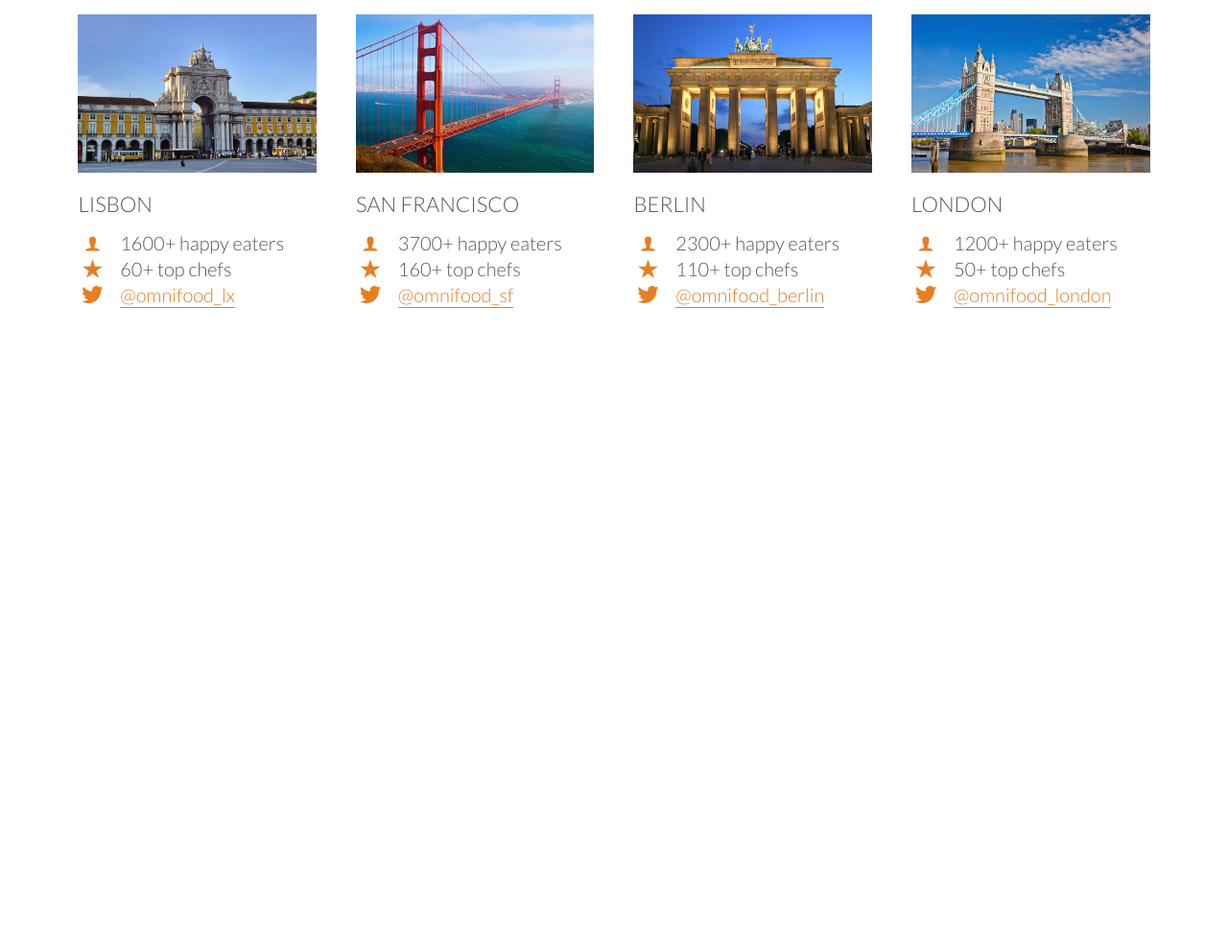
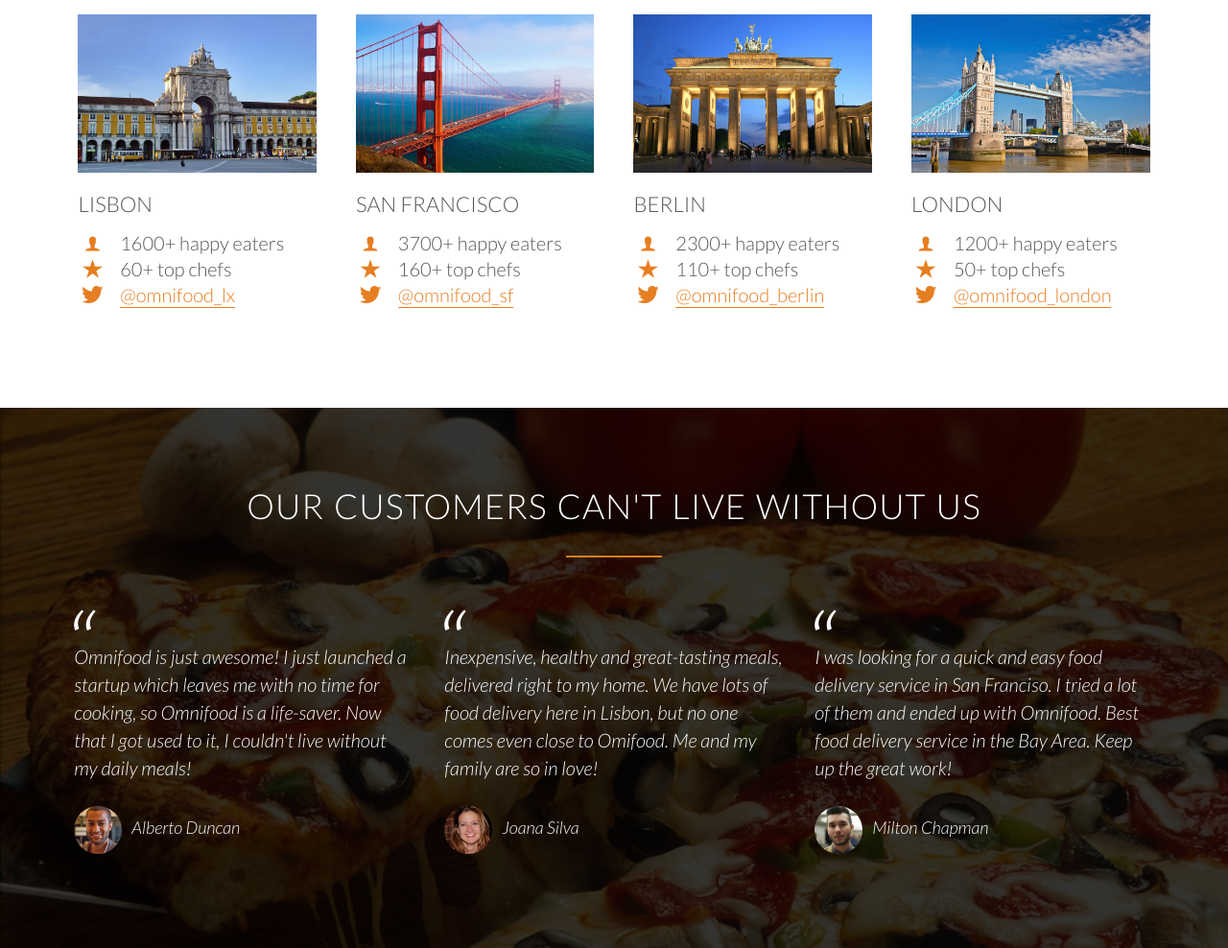
Before and after one commit to mahi95/omnifood, a plain HTML site: page index.html in a window 1280 px wide. Shown: the part 2943-3931 px from the top of the page at 96% size. Before the commit the page ends 3368 px from the top, so only its background shows below. Drawn offline with Linux system fonts and the light colour scheme; files whose address does not match are found by name.

Commit message:
Six sections completed

```diff
--- a/Resources/Css/style.css
+++ b/Resources/Css/style.css
@@ -186,6 +186,7 @@ header{
     background-size: cover;
     background-position: center;
     height: 100vh;
+    background-attachment: fixed;
 }
 
 .hero-text-box{
@@ -347,3 +348,48 @@ header{
     height:auto;
     margin-bottom:15px;
 }
+
+.city-feature{
+    margin-bottom: 5px;
+}
+
+/*--------------------------------------------*/
+/*-----------------Testimonials-------------*/
+/*-------------------------------------------*/
+
+.section-testimonials{
+    background-image: linear-gradient(rgba(0,0,0,0.8),rgba(0,0,0,0.8)),url(img/back-customers.jpg);
+    background-size: cover;
+    color:#fff;
+    background-attachment: fixed;
+}
+
+blockquote{
+    padding: 2%;
+    font-style: italic;
+    line-height: 145%;
+    position:relative;
+    margin-top: 40px;
+}
+
+blockquote:before{
+    content:'\201C';
+    font-size: 500%;
+    display:block;
+    position:absolute;
+    top:-5px;
+    left:-3px;
+}
+
+cite{
+   font-size: 90%;
+   margin-top:25px;
+   display: block;
+}
+
+cite img{
+    height:50px;
+    border-radius: 50px;
+    margin-right: 10px;
+    vertical-align: middle;
+}
--- a/index.html
+++ b/index.html
@@ -229,30 +229,53 @@ choose to order more flexibly if that's your style.
 
         </section>
 
+        <section class="section-testimonials">
+            <div class="row">
+                <h2>Our customers can't live without us</h2>
+            </div>
+            <div class="row">
+                <div class="col span-1-of-3">
+                    <blockquote>
+                        Omnifood is just awesome! I just launched a startup which leaves me with no time for cooking,
+                        so Omnifood is a life-saver. Now that I got used to it, I couldn't live without my daily meals!
+                        <cite><img src="Resources/img/customer-1.jpg" alt="Alberto Duncan">Alberto Duncan</cite>
+                    </blockquote>
+                </div>
+                <div class="col span-1-of-3">
+                    <blockquote>
+                        Inexpensive, healthy and great-tasting meals, delivered right to my home. We have lots of
+food delivery here in Lisbon, but no one comes even close to Omifood. Me and my family are so in love!
+                        <cite><img src="Resources/img/customer-2.jpg" alt="Joana Silva">Joana Silva</cite>
+                    </blockquote>
+                </div>
+                <div class="col span-1-of-3">
+                    <blockquote>
+                        I was looking for a quick and easy food delivery service in San Franciso. I tried a lot of them
+and ended up with Omnifood. Best food delivery service in the Bay Area. Keep up the great work!
+                        <cite><img src="Resources/img/customer-3.jpg" alt="Milton Chapman">Milton Chapman</cite>
+                    </blockquote>
+                </div>
+            </div>
+        </section>
+
     </body>
 
 
 </html>
 
-<!--aTitle: We're currently in these cities
+<!--a
+Section 5: Customer testimonials
+Title: Our customers can't live without us
 
-Lisbon
-1600+ happy eaters
-60+ top chefs
-@omnifood_lx
+Omnifood is just awesome! I just launched a startup which leaves me with no time for cooking, so Omnifood is a life-saver. Now that I got used to it, I couldn't live without my daily meals!
+(Alberto Duncan)
 
-San Francisco
-3700+ happy eaters
-160+ top chefs
-@omnifood_sf
+Inexpensive, healthy and great-tasting meals, delivered right to my home. We have lots of
+food delivery here in Lisbon, but no one comes even close to Omifood. Me and my family are so in love!
+(Joana Silva)
 
-Berlin
-2300+ happy eaters
-110+ top chefs
-@omnifood_berlin
+I was looking for a quick and easy food delivery service in San Franciso. I tried a lot of them
+and ended up with Omnifood. Best food delivery service in the Bay Area. Keep up the great work!
+(Milton Chapman)
 
-London
-1200+ happy eaters
-50+ top chefs
-@omnifood_london
 -->
```
Also changed, not shown: Resources/Css/img/back-customers.jpg (added), Resources/img/customer-1.jpg (added), Resources/img/customer-2.jpg (added), Resources/img/customer-3.jpg (added).
